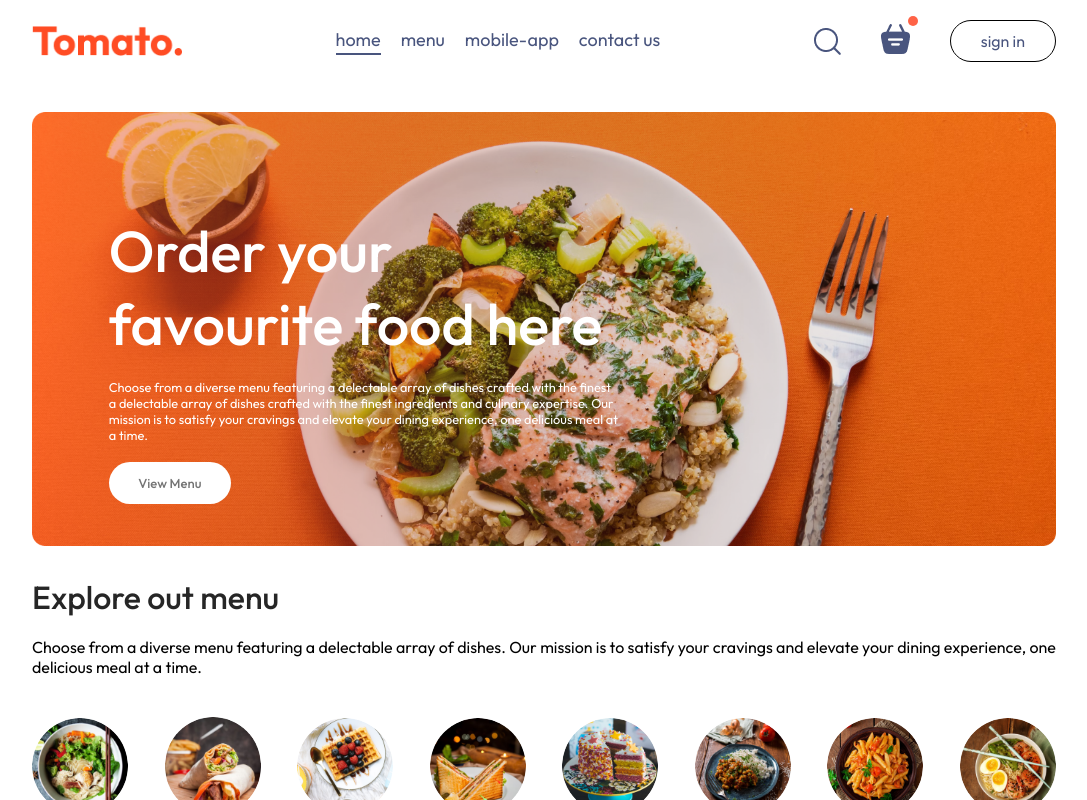
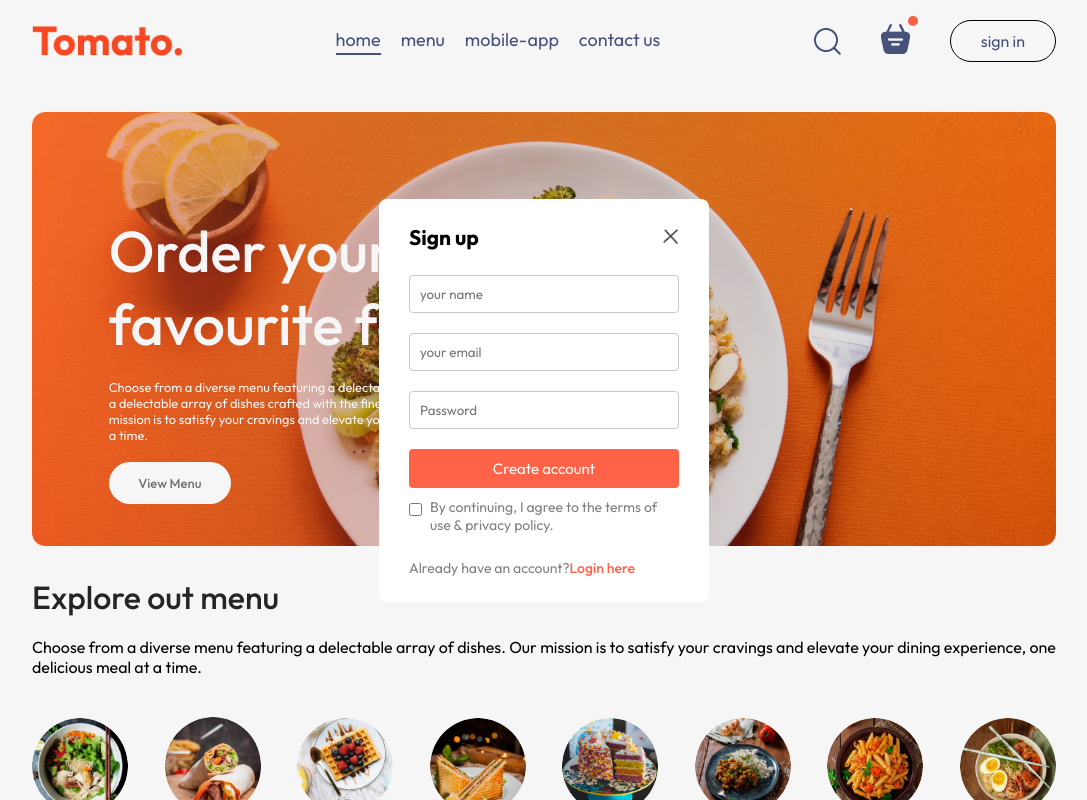
Before and after one commit to KimNakHyun2/react-food-delivery, a React (Vite) app in the folder front/: page / in a window 1280 px wide. Both pictures are taken after a click on the button "sign in". Shown: the top 800 px of the page, without its empty margins (96-1183 px from the left). Built offline with nearby package versions, Linux system fonts and the light colour scheme.

Commit message:
로그인/회원가입 창 생성

```diff
--- a/front/src/App.jsx
+++ b/front/src/App.jsx
@@ -1,16 +1,20 @@
-import React from 'react'
+import React, { useState } from 'react'
 import { Route, Routes } from 'react-router-dom'
 import { Footer } from './components/Footer/Footer'
+import LoginPopup from './components/LoginPopup/LoginPopup'
 import { Navbar } from './components/Navbar/Navbar'
 import Cart from './pages/Cart/Cart'
 import Home from './pages/Home/Home'
 import PlaceOrder from './pages/PlaceOrder/PlaceOrder'
 
 const App = () => {
+  const [showLogin, setShowLogin] = useState(false);
+
   return (
     <>
+      {showLogin?<LoginPopup setShowLogin={setShowLogin}/>:<></>}
       <div className='app'>
-        <Navbar/>
+        <Navbar setShowLogin={setShowLogin}/>
         <Routes>
           <Route path='/' element={<Home/>}/>
           <Route path='/cart' element = {<Cart/>}/>
--- /dev/null
+++ b/front/src/components/LoginPopup/LoginPopup.css
@@ -0,0 +1,74 @@
+.login-popup{
+    position: absolute;
+    z-index: 1;
+    width: 100%;
+    height: 100%;
+    background-color: #00000009;
+    display: grid;
+}
+
+.login-popup-container{
+    place-self: center;
+    width: max(23vw, 330px);
+    color: #808080;
+    background-color: white;
+    display:flex;
+    flex-direction: column;
+    gap: 25px;
+    padding: 25px 30px;
+    border-radius: 8px;
+    font-size: 14px;
+    animation: fadeIn 0.5s;
+}
+
+.login-popup-title{
+    display: flex;
+    justify-content: space-between;
+    align-items: center;
+    color: black;
+}
+
+.login-popup-title img{
+    width: 16px;
+    cursor: pointer;
+}
+
+.login-popup-inputs{
+    display: flex;
+    flex-direction: column;
+    gap: 20px;
+}
+
+.login-popup-inputs input{
+    outline: none;
+    border: 1px solid #c9c9c9;
+    padding: 10px;
+    border-radius: 4px;
+}
+
+.login-popup-inputs button{
+    border: none;
+    padding: 10px;
+    border-radius: 4px;
+    color: white;
+    background-color: tomato;
+    font-size: 15px;
+    cursor: pointer;
+}
+
+.login-popup-condition{
+    display: flex;
+    align-items: start;
+    gap: 8px;
+    margin-top: -15px;
+}
+
+.login-popup-condition input{
+    margin-top: 5px;
+}
+
+.login-popup p span{
+    color: tomato;
+    font-weight: 500;
+    cursor: pointer;
+}
--- /dev/null
+++ b/front/src/components/LoginPopup/LoginPopup.jsx
@@ -0,0 +1,38 @@
+import React, { useState } from 'react'
+import { assets } from '../../assets/assets'
+import './LoginPopup.css'
+
+const LoginPopup = ({setShowLogin}) => {
+    const [currState, setCurrState] = useState("Sign up")
+  return (
+    <div className='login-popup'>
+        <form className="login-popup-container">
+            <div className="login-popup-title">
+                <h2>{currState}</h2>
+                <img onClick={()=>setShowLogin(false)} src={assets.cross_icon} alt=""/>
+            </div>
+            <div className="login-popup-inputs">
+                {currState==="Login"?<></>:<input type="text" placeholder='your name' required/>}
+                <input type="email" placeholder='your email' required/>
+                <input type="password" placeholder='Password' required/>
+
+                <button>{currState === "Sign up"?"Create account":"Login"}</button>
+            </div>
+
+            <div className="login-popup-condition">
+                <input type="checkbox" required/>
+                <p>By continuing, I agree to the terms of use & privacy policy.</p>
+            </div>
+            {currState==="Login"?
+                <p>Create a new account?<span onClick={()=>setCurrState("Sign up")}>Click here</span></p>
+                :
+                <p>Already have an account?<span onClick={()=>setCurrState("Login")}>Login here</span></p>
+            }
+
+
+        </form>
+    </div>
+  )
+}
+
+export default LoginPopup
--- a/front/src/components/Navbar/Navbar.jsx
+++ b/front/src/components/Navbar/Navbar.jsx
@@ -3,7 +3,7 @@
 import { assets } from '../../assets/assets';
 import './Navbar.css';
 
-export const Navbar = () => {
+export const Navbar = ({setShowLogin}) => {
     const [menu, setMenu] = useState('home');
 
   return (
@@ -21,7 +21,7 @@
                 <img src={assets.basket_icon} alt="" />
                 <div className="dot"></div>
             </div>
-            <button>sign in</button>
+            <button onClick={()=>setShowLogin(true)}>sign in</button>
         </div>
 
 
```
